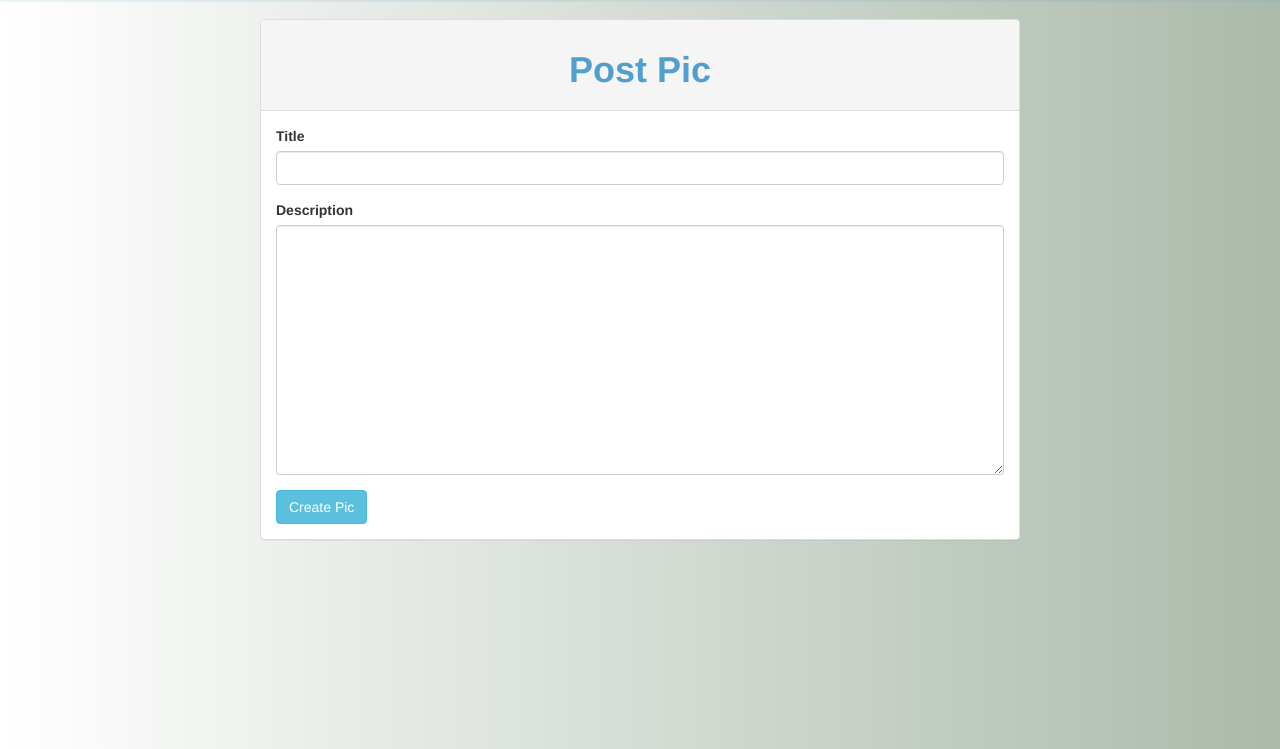
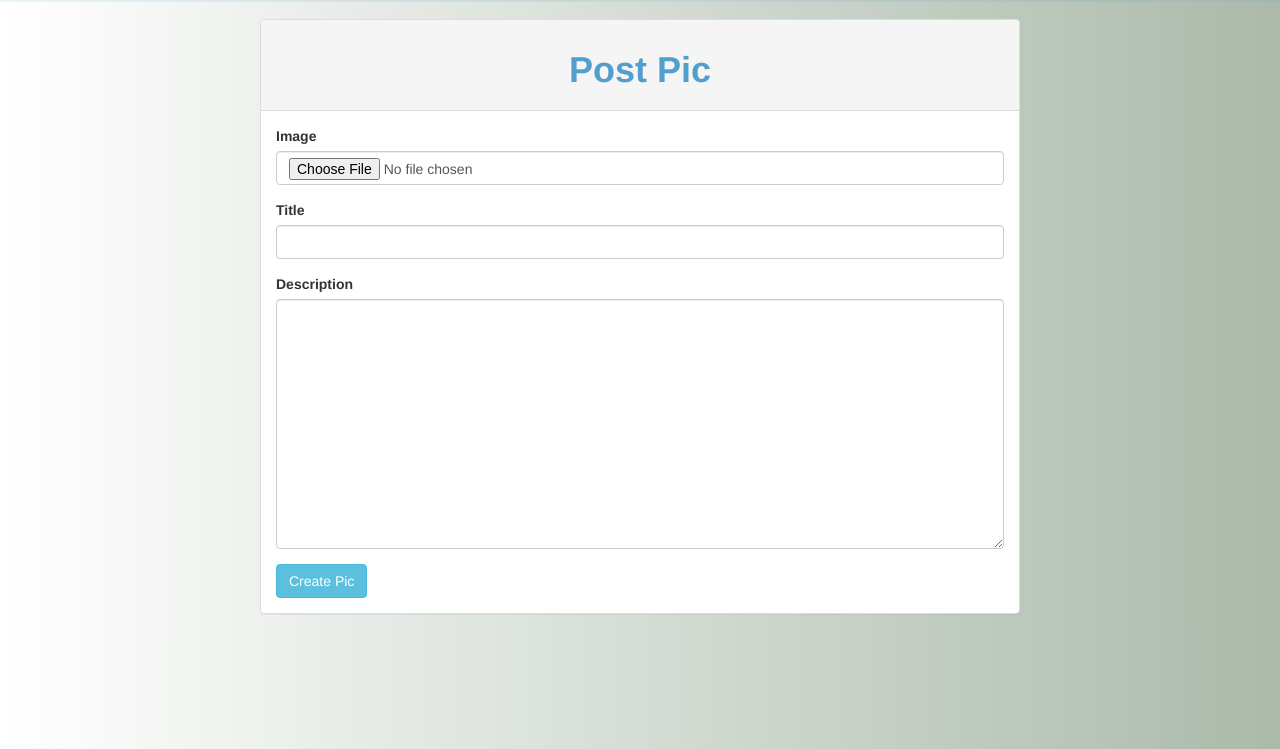
Before and after one commit to sundars04/Instagrab, a Rails app: page /pics/new in a window 1280 px wide. Shown: the part 51-800 px from the top of the page. Run offline with Rails 7, Linux system fonts and the light colour scheme; the visitor is signed in with stand-in values (Sample User, id 1); style sheets or scripts are compiled from the project's sources; some libraries are stand-ins or nearby versions.

Commit message:
add paperclip and functionality for uploading and viewing images

```diff
--- a/app/assets/stylesheets/application.scss
+++ b/app/assets/stylesheets/application.scss
@@ -76,7 +76,9 @@ nav {
 
       a {
         color: #529ECC;
-
+        &:hover {
+        text-decoration: none;
+        }
       }
     }
   }
--- a/app/controllers/pics_controller.rb
+++ b/app/controllers/pics_controller.rb
@@ -40,7 +40,7 @@ class PicsController < ApplicationController
   private
 
     def pic_params
-      params.require(:pic).permit(:title, :description)
+      params.require(:pic).permit(:title, :description, :image)
     end
 
     def find_pic
--- a/app/models/pic.rb
+++ b/app/models/pic.rb
@@ -4,5 +4,8 @@ class Pic < ApplicationRecord
   validates :title, presence: true, length: {minimum: 5, maximum: 100}
   validates :description, presence:true, length: {minimum: 10}
 
+  has_attached_file :image, styles: { medium: "300x300>" }
+  validates_attachment_content_type :image, content_type: /\Aimage\/.*\z/
+
   belongs_to :user
 end
--- a/app/views/pics/_form.html.haml
+++ b/app/views/pics/_form.html.haml
@@ -9,6 +9,8 @@
           %li= msg
 
   .form-group
+    = f.input :image, input_html: { class: 'form-control'}
+  .form-group
     = f.input :title, input_html: { class: 'form-control'}
   .form-group
     = f.input :description, input_html: { class: 'form-control'}
--- a/app/views/pics/edit.html.haml
+++ b/app/views/pics/edit.html.haml
@@ -4,4 +4,7 @@
       .panel-heading
         %h1 Fix Pic
       .panel-body
+        .current_image
+          %strong.center Right Now
+          = image_tag @pic.image.url(:medium)
         = render 'form'
--- a/app/views/pics/index.html.haml
+++ b/app/views/pics/index.html.haml
@@ -1,2 +1,3 @@
 - @pics.each do |pic|
+  = link_to (image_tag pic.image.url(:medium)), pic
   %h2= link_to pic.title, pic
--- a/app/views/pics/show.html.haml
+++ b/app/views/pics/show.html.haml
@@ -1,3 +1,4 @@
+= image_tag @pic.image.url
 %h1= @pic.title
 %p= simple_format(@pic.description)
 %p Pic by #{@pic.user.email}
--- a/config/environments/development.rb
+++ b/config/environments/development.rb
@@ -52,4 +52,5 @@ Rails.application.configure do
   # routes, locales, etc. This feature depends on the listen gem.
   config.file_watcher = ActiveSupport::EventedFileUpdateChecker
   config.action_mailer.default_url_options = { host: 'localhost', port: 3000 }
+  Paperclip.options[:command_path] = "/usr/bin/"
 end
```
Also changed, not shown: db/migrate/20161123152854_add_attachment_image_to_pics.rb (added, +11 -0 lines), Gemfile, Gemfile.lock, db/schema.rb, 2 other files.
